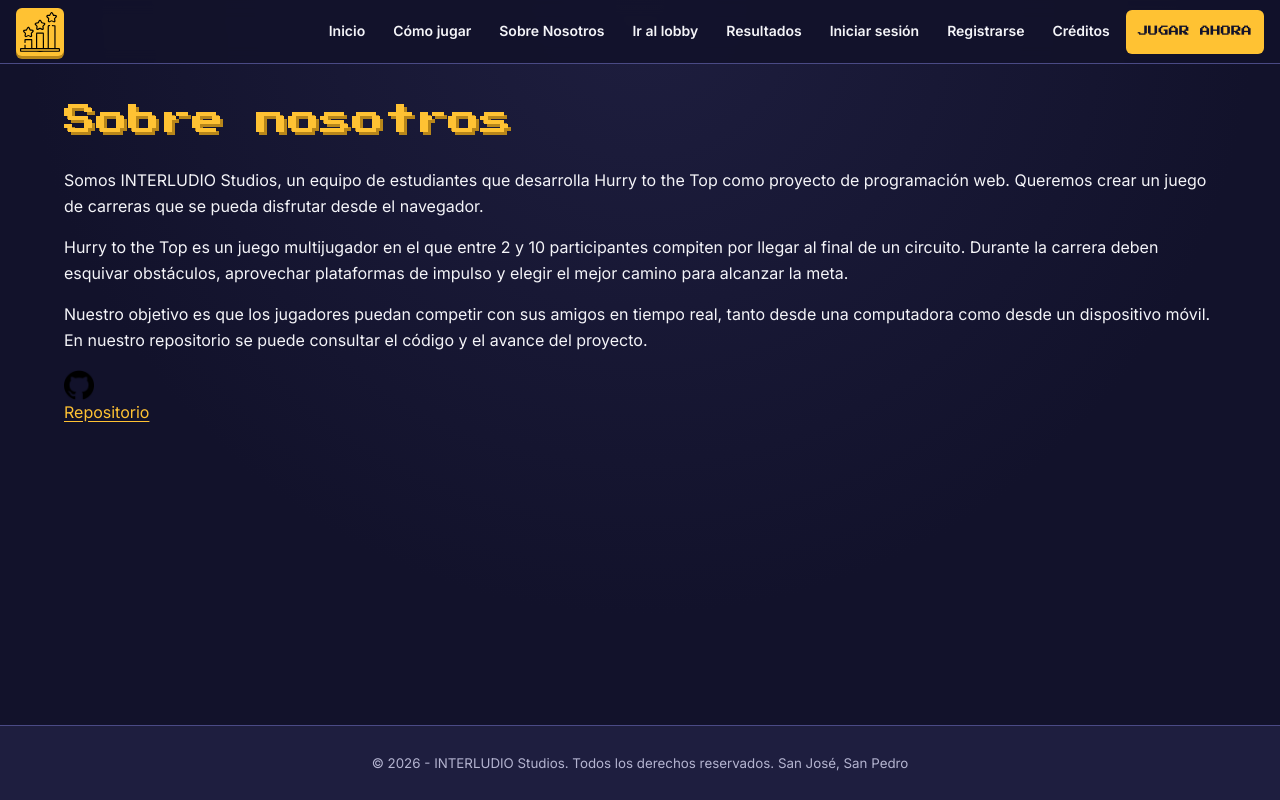
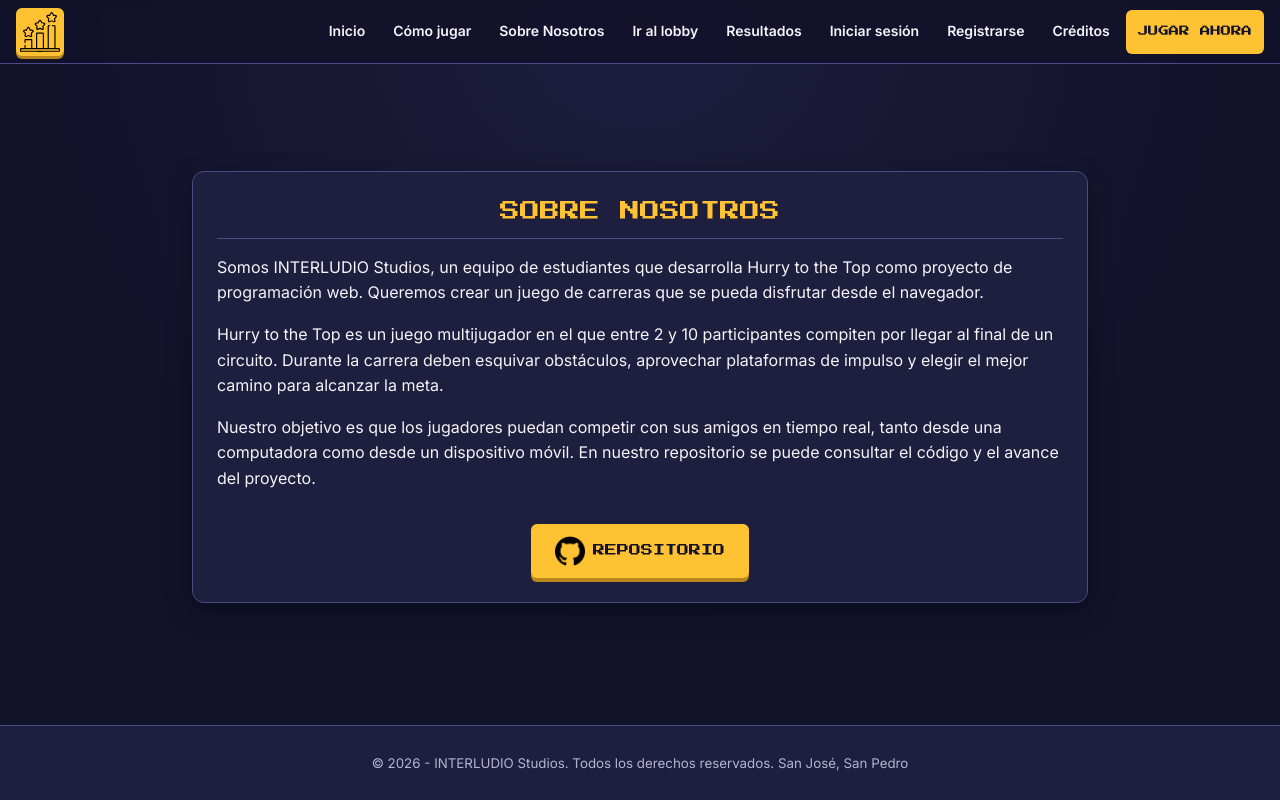
Before and after one commit to Jason-Montenegro/proyecto-C12989-C4F588-C4H386, a Next.js app in the folder frontend/: page /about in a window 1280 px wide. Built offline with nearby package versions, Linux system fonts and the light colour scheme.

Commit message:
style(about): style centered about card and repository button

```diff
--- /dev/null
+++ b/frontend/src/app/(main)/about/about.module.css
@@ -0,0 +1,28 @@
+/* ==========================================================================
+   Página "Sobre nosotros": tarjeta centrada con el texto del equipo y el
+   enlace al repositorio, como en el wireframe.
+   ========================================================================== */
+.page {
+  display: grid;
+  place-items: center;
+}
+
+.about {
+  width: min(100%, 56rem);
+}
+
+/* --- Enlace al repositorio --- */
+.repo {
+  display: flex;
+  justify-content: center;
+  margin-block-start: var(--space-8);
+}
+
+/* El logo de GitHub gira al pasar el puntero sobre el botón */
+.repoLink img {
+  transition: rotate var(--transition-base);
+}
+
+.repoLink:hover img {
+  rotate: 360deg;
+}
--- a/frontend/src/app/(main)/about/page.tsx
+++ b/frontend/src/app/(main)/about/page.tsx
@@ -1,34 +1,38 @@
 import Link from "next/link";
 import github from "@/../public/github.png";
+import styles from "./about.module.css";
 
 export default function AboutPage() {
   return (
-    <main>
-      <article>
-        <h1>Sobre nosotros</h1>
+    <main className={styles.page}>
+      <article className={`card ${styles.about}`}>
+        <h1 className="cardTitle">Sobre nosotros</h1>
 
         <p>
           Somos INTERLUDIO Studios, un equipo de estudiantes que desarrolla
-          Hurry to the Top como proyecto de programación web. Queremos crear
-          un juego de carreras que se pueda disfrutar desde el navegador.
+          Hurry to the Top como proyecto de programación web. Queremos crear un
+          juego de carreras que se pueda disfrutar desde el navegador.
         </p>
 
         <p>
           Hurry to the Top es un juego multijugador en el que entre 2 y 10
-          participantes compiten por llegar al final de un circuito. Durante
-          la carrera deben esquivar obstáculos, aprovechar plataformas de
-          impulso y elegir el mejor camino para alcanzar la meta.
+          participantes compiten por llegar al final de un circuito. Durante la
+          carrera deben esquivar obstáculos, aprovechar plataformas de impulso y
+          elegir el mejor camino para alcanzar la meta.
         </p>
 
         <p>
-          Nuestro objetivo es que los jugadores puedan competir con sus
-          amigos en tiempo real, tanto desde una computadora como desde un
-          dispositivo móvil. En nuestro repositorio se puede consultar el
-          código y el avance del proyecto.
+          Nuestro objetivo es que los jugadores puedan competir con sus amigos
+          en tiempo real, tanto desde una computadora como desde un dispositivo
+          móvil. En nuestro repositorio se puede consultar el código y el avance
+          del proyecto.
         </p>
 
-        <p>
-          <Link href="https://github.com/Jason-Montenegro/proyecto-C12989-C4F588-C4H386">
+        <p className={styles.repo}>
+          <Link
+            href="https://github.com/Jason-Montenegro/proyecto-C12989-C4F588-C4H386"
+            className={`button ${styles.repoLink}`}
+          >
             <img src={github.src} alt="" width={30} height={30} />
             Repositorio
           </Link>
```
